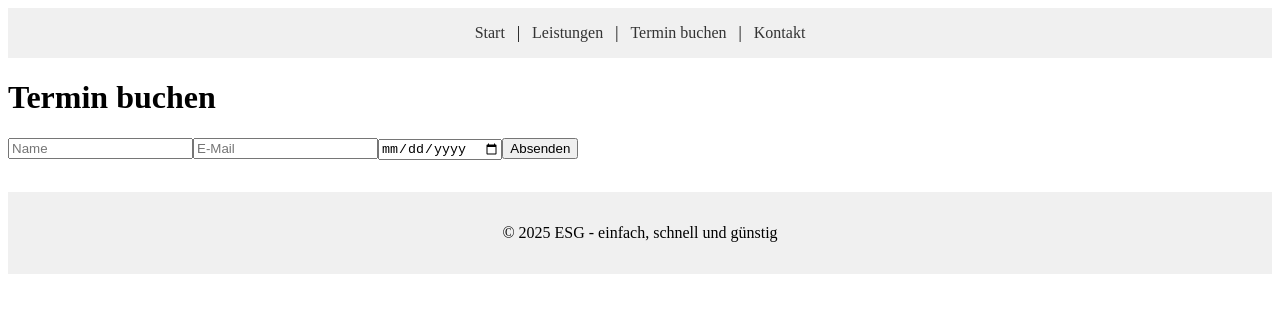
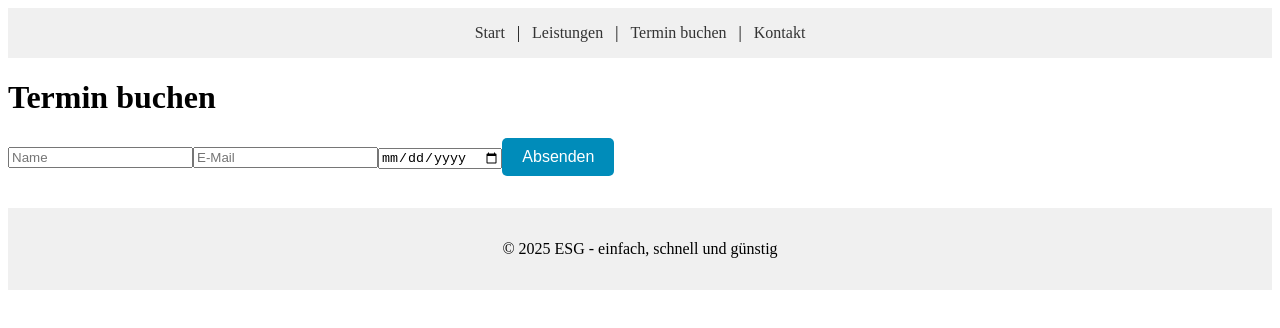
Before and after one commit to as070700/esg-el, a Nuxt app: page /booking in a window 1280 px wide. Shown: the top 328 px of the page. Built offline with nearby package versions, Linux system fonts and the light colour scheme.

Commit message:
Intergration von einem Buchungsbutton und E-Mail

```diff
--- a/pages/booking.vue
+++ b/pages/booking.vue
@@ -8,7 +8,7 @@
       <input type="text" v-model="name" placeholder="Name" required />
       <input type="email" v-model="email" placeholder="E-Mail" required />
       <input type="date" v-model="date" required />
-      <button type="submit">Absenden</button>
+      <button class="buchungs-button" type="submit">Absenden</button>
     </form>
     <p v-if="success">Vielen Dank! Wir melden uns in Kürze.</p>
   </div>
@@ -23,7 +23,7 @@ const date = ref('')
 const success = ref(false)
 
 const senden = async () => {
-  await fetch('https://formsubmit.co/ajax/DEINE-EMAIL@domain.de', {
+  await fetch('https://formsubmit.co/ajax/info@esg-el.de', {
     method: 'POST',
     headers: { 'Content-Type': 'application/json' },
     body: JSON.stringify({ name: name.value, email: email.value, date: date.value })
@@ -31,3 +31,18 @@ const senden = async () => {
   success.value = true
 }
 </script>
+
+<style scoped>
+.buchungs-button {
+  background-color: #008CBA;
+  color: white;
+  padding: 10px 20px;
+  border: none;
+  border-radius: 5px;
+  font-size: 1rem;
+  cursor: pointer;
+}
+.buchungs-button:hover {
+  background-color: #005f73;
+}
+</style>
```
